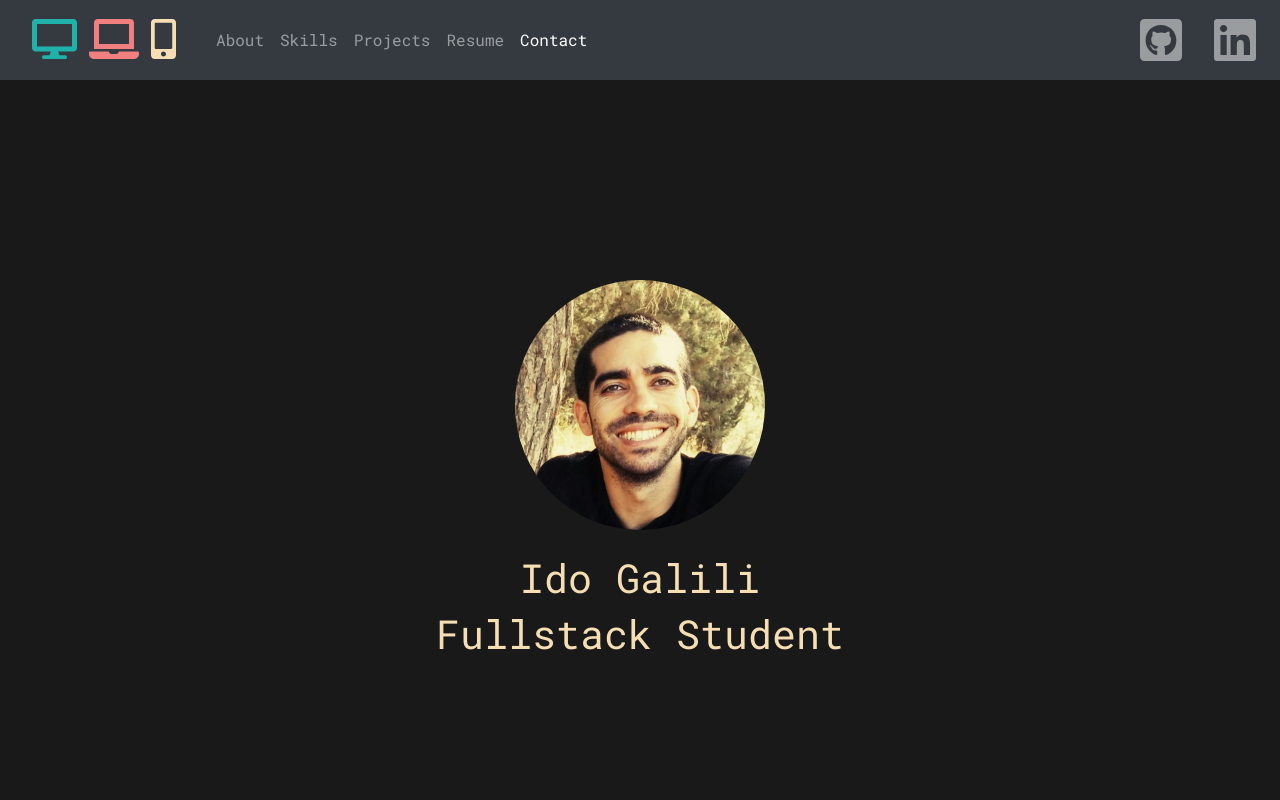
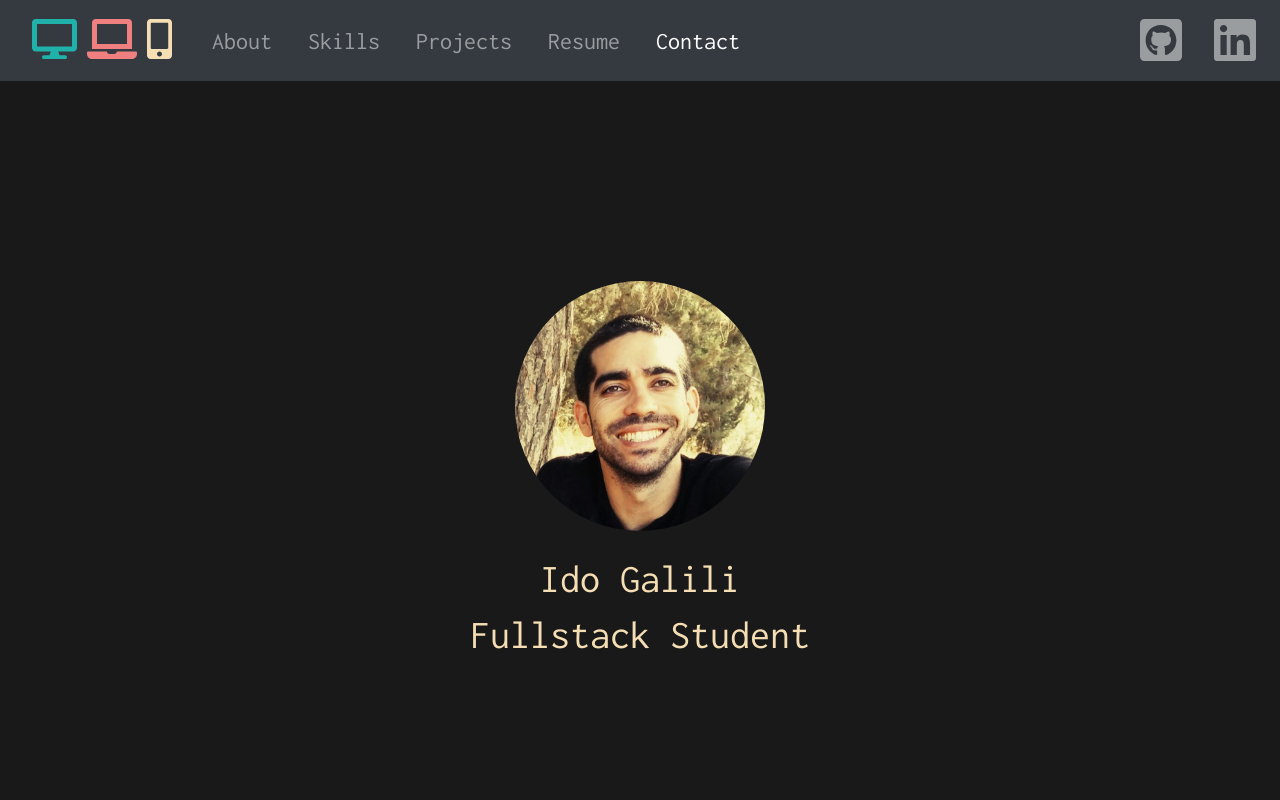
Before and after one commit to ido-galili/ido-galili.github.io, a plain HTML site: page index.html in a window 1280 px wide. Shown: the top 800 px of the page. Drawn offline with nearby package versions, Linux system fonts and the light colour scheme.

Commit message:
modified nav font-size

```diff
--- a/index.html
+++ b/index.html
@@ -9,7 +9,7 @@
     <link rel="stylesheet" href="https://stackpath.bootstrapcdn.com/bootstrap/4.1.3/css/bootstrap.min.css" integrity="sha384-MCw98/SFnGE8fJT3GXwEOngsV7Zt27NXFoaoApmYm81iuXoPkFOJwJ8ERdknLPMO"
         crossorigin="anonymous">
     <link rel="stylesheet" href="https://cdn.rawgit.com/konpa/devicon/df6431e323547add1b4cf45992913f15286456d3/devicon.min.css">
-    <link href="https://fonts.googleapis.com/css?family=Roboto+Mono" rel="stylesheet">
+    <link href="https://fonts.googleapis.com/css?family=Inconsolata" rel="stylesheet">
     <link rel="stylesheet" href="./main.css">
     <title>Ido Galili - Fullstack Developer Student</title>
 </head>
@@ -29,19 +29,19 @@
 
         <div class="collapse navbar-collapse" id="navbarSupportedContent">
             <ul class="navbar-nav mr-auto">
-                <li class="nav-item">
+                <li class="nav-item nav-text">
                     <a class="nav-link" href="#about">About</a>
                 </li>
-                <li class="nav-item">
+                <li class="nav-item nav-text">
                     <a class="nav-link" href="#skills">Skills</a>
                 </li>
-                <li class="nav-item">
+                <li class="nav-item nav-text">
                     <a class="nav-link" href="#projects">Projects</a>
                 </li>
-                <li class="nav-item">
+                <li class="nav-item nav-text">
                     <a class="nav-link" href="#resume">Resume</a>
                 </li>
-                <li class="nav-item">
+                <li class="nav-item nav-text">
                     <a class="nav-link" href="#contact">Contact</a>
                 </li>
             </ul>
--- a/main.css
+++ b/main.css
@@ -3,7 +3,7 @@ html {
 }
 
 body {
-    font-family: 'Roboto Mono', monospace;
+    font-family: 'Inconsolata', monospace;
     text-align: center;
     position: relative;
 }
@@ -26,9 +26,14 @@ body {
     color: wheat;
 }
 
-.light-section {
+.section:nth-of-type(even) {
     background: whitesmoke;
     color: rgba(0, 0, 0, 0.9);
+}
+
+.nav-text {
+    font-size: 1.5em;
+    margin-right: 20px;
 }
 
 #ido-img {
```
